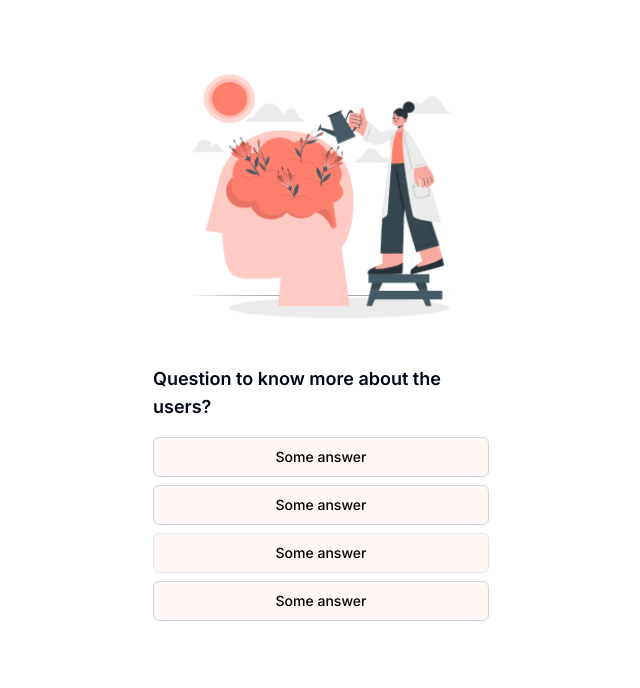
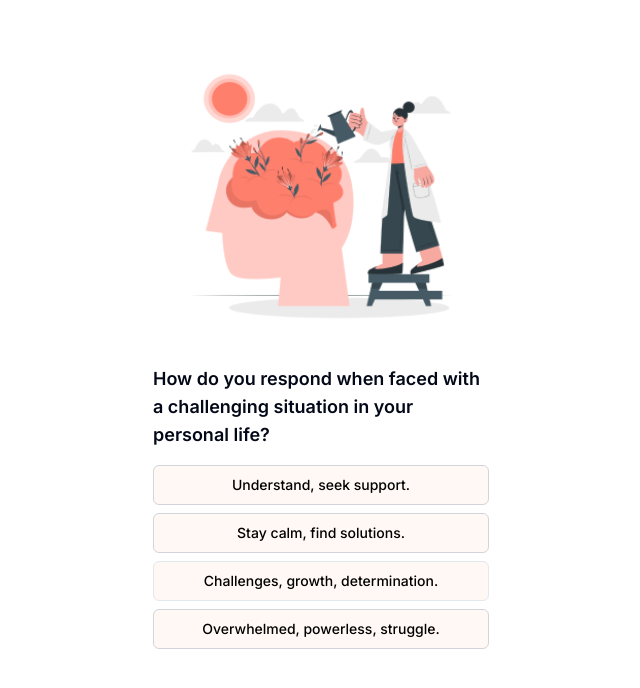
Before and after one commit to Horror26/acehacksmobile, a Next.js app: page /page4 in a window 1280 px wide. Shown: the top 688 px of the page, without its empty margins (319-959 px from the left). Built offline with nearby package versions, Linux system fonts and the light colour scheme.

Commit message:
question answer added

```diff
--- a/app/page2/page.jsx
+++ b/app/page2/page.jsx
@@ -44,22 +44,22 @@ export default function Component() {
       </div>
       <div className="px-6 py-4">
         <h2 className="text-lg font-semibold mb-4">
-          Question to know more about the users?
+        What steps will you take to maintain your professional demeanor in stressful situations?
         </h2>
         <div className="space-y-2">
           <Button
             className={`w-full py-3 bg-white text-black border border-gray-300 hover:bg-slate-400 ${selectedOptions[0] ? active : inactive}`} onClick={() => handleClick(0)}
           >
-            Some answer
+            Problem-solve calmly through challenges
           </Button>
           <Button className={`w-full py-3 bg-white text-black border border-gray-300 hover:bg-gradient ${selectedOptions[1] ? active : inactive}`} onClick={() => handleClick(1)}>
-            Some answer
+          Professional facade under pressure.
           </Button>
           <Button className={`w-full py-3 bg-white text-black border hover:bg-gradient ${selectedOptions[2] ? active : inactive}`} onClick={() => handleClick(2)}>
-            Some answer
+          Stay confident, trust abilities.
           </Button>
           <Button className={`w-full py-3 bg-white text-black border border-gray-300 hover:bg-gradient ${selectedOptions[3] ? active : inactive}`} onClick={() => handleClick(3)}>
-            Some answer
+          Struggle with professionalism under stress.
           </Button>
         </div>
       </div>
--- a/app/page3/page.jsx
+++ b/app/page3/page.jsx
@@ -44,22 +44,22 @@ export default function Component() {
       </div>
       <div className="px-6 py-4">
         <h2 className="text-lg font-semibold mb-4">
-          Question to know more about the users?
+        How do you feel while imagining your future for yourself right now?
         </h2>
         <div className="space-y-2">
           <Button
             className={`w-full py-3 bg-white text-black border border-gray-300 hover:bg-slate-400 ${selectedOptions[0] ? active : inactive}`} onClick={() => handleClick(0)}
           >
-            Some answer
+            Hopeful and excited
           </Button>
           <Button className={`w-full py-3 bg-white text-black border border-gray-300 hover:bg-gradient ${selectedOptions[1] ? active : inactive}`} onClick={() => handleClick(1)}>
-            Some answer
+          Success, facade doubt
           </Button>
           <Button className={`w-full py-3 bg-white text-black border hover:bg-gradient ${selectedOptions[2] ? active : inactive}`} onClick={() => handleClick(2)}>
-            Some answer
+          Clear goals, confident
           </Button>
           <Button className={`w-full py-3 bg-white text-black border border-gray-300 hover:bg-gradient ${selectedOptions[3] ? active : inactive}`} onClick={() => handleClick(3)}>
-            Some answer
+          Struggle with uncertainty
           </Button>
         </div>
       </div>
--- a/app/page4/page.jsx
+++ b/app/page4/page.jsx
@@ -4,7 +4,6 @@ import { Button } from "@/components/ui/button";
 import { useEffect, useState } from "react";
 import Image from "next/image";
 import { useRouter } from "next/navigation";
-
 
 export default function Component() {
   const [selectedOptions, setSelectedOptions] = useState([
@@ -13,21 +12,22 @@ export default function Component() {
     false,
     false,
   ]);
-  const router = useRouter()
+  const router = useRouter();
   const falseArr = [false, false, false, false];
-  const  handleClick = (idx) => {
-    console.log(idx)
+  const handleClick = (idx) => {
+    console.log(idx);
     setSelectedOptions(() => {
-        return selectedOptions.map((_, index) => {
-            return index === idx ? true : false;
-        });
-    })
-    setTimeout(() => router.push("./"), 3000)
-    console.log(selectedOptions)
-  }
-  const active = " bg-gradient-to-r from-orange-400 to-orange-400 via-orange-200 via-opacity-35"
-  const inactive = "bg-[#FFB38718]"
-  useEffect(() => {}, [selectedOptions])
+      return selectedOptions.map((_, index) => {
+        return index === idx ? true : false;
+      });
+    });
+    setTimeout(() => document.location="https://acehacks-larz.vercel.app/", 3000);
+    console.log(selectedOptions);
+  };
+  const active =
+    " bg-gradient-to-r from-orange-400 to-orange-400 via-orange-200 via-opacity-35";
+  const inactive = "bg-[#FFB38718]";
+  useEffect(() => {}, [selectedOptions]);
   return (
     <div className="max-w-sm mx-auto">
       <div className="text-center py-4"></div>
@@ -44,22 +44,41 @@ export default function Component() {
       </div>
       <div className="px-6 py-4">
         <h2 className="text-lg font-semibold mb-4">
-          Question to know more about the users?
+          How do you respond when faced with a challenging situation in your
+          personal life?
         </h2>
         <div className="space-y-2">
           <Button
-            className={`w-full py-3 bg-white text-black border border-gray-300 hover:bg-slate-400 ${selectedOptions[0] ? active : inactive}`} onClick={() => handleClick(0)}
+            className={`w-full py-3 bg-white text-black border border-gray-300 hover:bg-slate-400 ${
+              selectedOptions[0] ? active : inactive
+            }`}
+            onClick={() => handleClick(0)}
           >
-            Some answer
+            Understand, seek support.
           </Button>
-          <Button className={`w-full py-3 bg-white text-black border border-gray-300 hover:bg-gradient ${selectedOptions[1] ? active : inactive}`} onClick={() => handleClick(1)}>
-            Some answer
+          <Button
+            className={`w-full py-3 bg-white text-black border border-gray-300 hover:bg-gradient ${
+              selectedOptions[1] ? active : inactive
+            }`}
+            onClick={() => handleClick(1)}
+          >
+            Stay calm, find solutions.
           </Button>
-          <Button className={`w-full py-3 bg-white text-black border hover:bg-gradient ${selectedOptions[2] ? active : inactive}`} onClick={() => handleClick(2)}>
-            Some answer
+          <Button
+            className={`w-full py-3 bg-white text-black border hover:bg-gradient ${
+              selectedOptions[2] ? active : inactive
+            }`}
+            onClick={() => handleClick(2)}
+          >
+            Challenges, growth, determination.
           </Button>
-          <Button className={`w-full py-3 bg-white text-black border border-gray-300 hover:bg-gradient ${selectedOptions[3] ? active : inactive}`} onClick={() => handleClick(3)}>
-            Some answer
+          <Button
+            className={`w-full py-3 bg-white text-black border border-gray-300 hover:bg-gradient ${
+              selectedOptions[3] ? active : inactive
+            }`}
+            onClick={() => handleClick(3)}
+          >
+            Overwhelmed, powerless, struggle.
           </Button>
         </div>
       </div>
--- a/app/quiz/page.jsx
+++ b/app/quiz/page.jsx
@@ -44,22 +44,22 @@ export default function Component() {
       </div>
       <div className="px-6 py-4">
         <h2 className="text-lg font-semibold mb-4">
-          Question to know more about the users?
+        How do you handle criticism or feedback from your peers or superiors?
         </h2>
         <div className="space-y-2">
           <Button
             className={`w-full py-3 bg-white text-black border border-gray-300 hover:bg-slate-400 ${selectedOptions[0] ? active : inactive}`} onClick={() => handleClick(0)}
           >
-            Some answer
+           Learn from their viewpoint
           </Button>
           <Button className={`w-full py-3 bg-white text-black border border-gray-300 hover:bg-gradient ${selectedOptions[1] ? active : inactive}`} onClick={() => handleClick(1)}>
-            Some answer
+          Stay composed, accept feedback
           </Button>
           <Button className={`w-full py-3 bg-white text-black border hover:bg-gradient ${selectedOptions[2] ? active : inactive}`} onClick={() => handleClick(2)}>
-            Some answer
+          Value constructive criticism, improve
           </Button>
           <Button className={`w-full py-3 bg-white text-black border border-gray-300 hover:bg-gradient ${selectedOptions[3] ? active : inactive}`} onClick={() => handleClick(3)}>
-            Some answer
+          Demotivated by criticism, struggle
           </Button>
         </div>
       </div>
```
Also changed, not shown: public/data.js (added, +86 -0 lines).
